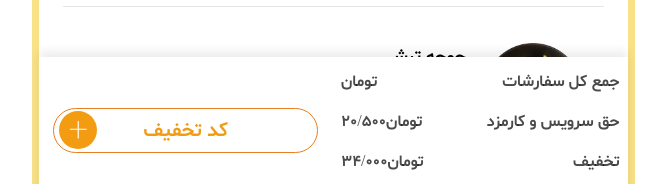
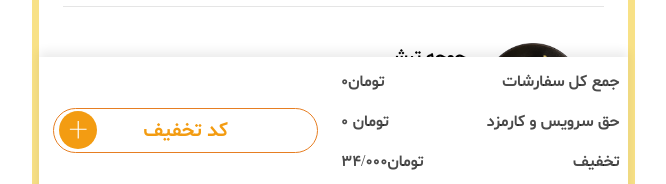
Before and after one commit to mohamadrezaDakhili/Bill-Generator, a React (Create React App) app: page / in a window 1280 px wide. Shown: the part 700-884 px from the top of the page, without its empty margins (307-973 px from the left). Built offline with nearby package versions, Linux system fonts and the light colour scheme.

Commit message:
add percentage and total price

```diff
--- a/src/App.js
+++ b/src/App.js
@@ -13,7 +13,9 @@ const App = () => {
     { name: "جوجه ترش", price: "25000", id: 5, order: 0, total: 0 },
   ]);
 
-  console.log(arr);
+  const totalPrice = arr.reduce((acc, item) => acc + item.total, 0);
+
+  const percentage = (totalPrice * 9) / 100;
 
   return (
     <div className="row justify-content-center p-0 m-0">
@@ -27,14 +29,7 @@ const App = () => {
         <div id="box-item">
           {arr.map((item, index, array) => {
             return (
-              <ItemFood
-                arr={array}
-                setArr={setArr}
-                key={index}
-                // setTotalBill={setTotalBill}
-                // totalBill={totalBill}
-                {...item}
-              />
+              <ItemFood arr={array} setArr={setArr} key={index} {...item} />
             );
           })}
         </div>
@@ -67,13 +62,13 @@ const App = () => {
               <div id="lauout-calc" className="row">
                 <div className="col-12">
                   <div className="row justify-content-between p-2">
-                    <span>تومان</span>
+                    <span>تومان{totalPrice}</span>
                     <span>جمع کل سفارشات</span>
                   </div>
                 </div>
                 <div className="col-12">
                   <div className="row justify-content-between p-2">
-                    <span>20/500تومان</span>
+                    <span>{percentage} تومان</span>
                     <span>حق سرویس و کارمزد</span>
                   </div>
                 </div>
--- a/src/index.js
+++ b/src/index.js
@@ -3,12 +3,7 @@ import ReactDOM from "react-dom";
 import "./index.css";
 import App from "./App";
 
-ReactDOM.render(
-  <React.StrictMode>
-    <App />
-  </React.StrictMode>,
-  document.getElementById("root")
-);
+ReactDOM.render(<App />, document.getElementById("root"));
 
 // If you want your app to work offline and load faster, you can change
 // unregister() to register() below. Note this comes with some pitfalls.
--- a/src/item-total-price.js
+++ b/src/item-total-price.js
@@ -2,15 +2,6 @@ import React from "react";
 import "./App.css";
 
 function ItemTotalPrice(props) {
-  function onTotalPrice() {
-    props.setArr(
-      props.arr.map((item) =>
-        item.id === props.id
-          ? { ...item, total: props.order * props.price }
-          : item
-      )
-    );
-  }
   function onMinus() {
     props.setArr(
       props.arr.map((item) =>
@@ -24,7 +15,6 @@ function ItemTotalPrice(props) {
       )
     );
   }
-
   function onPlus() {
     props.setArr(
       props.arr.map((item) =>
@@ -38,7 +28,6 @@ function ItemTotalPrice(props) {
       )
     );
   }
-
   return (
     <div className="col-12">
       <div className="row justify-content-between txt-price">
```
Also changed, not shown: src/ic-delete.png (added).
